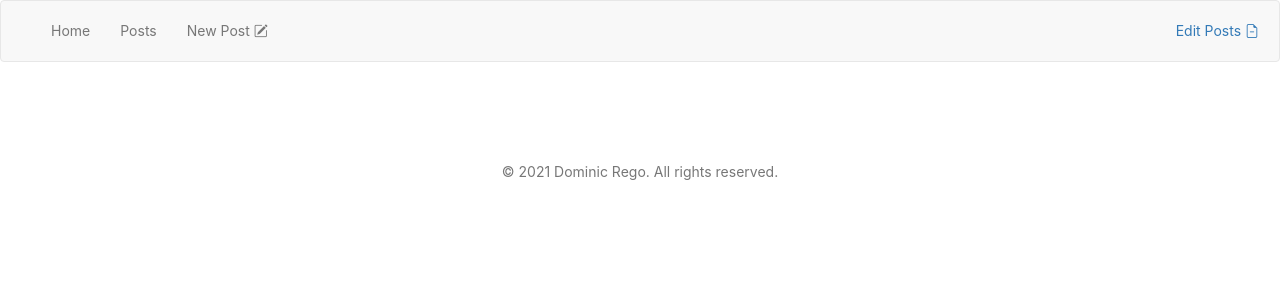
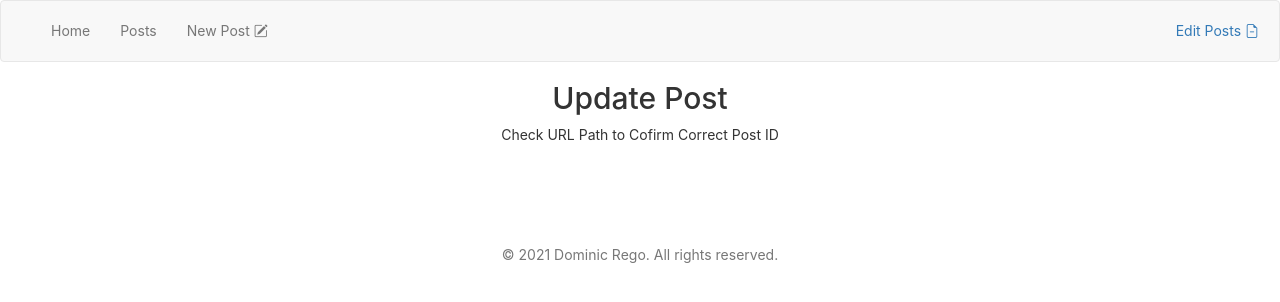
Before and after one commit to nooch-fifo/react-hooks, a React (Create React App) app: page /updatePost/1 in a window 1280 px wide. Shown: the top 302 px of the page. Built offline with nearby package versions, Linux system fonts and the light colour scheme.

Commit message:
Added Route, Component, and withRouter for UpdatePosts Redirect to Correct Post ID

```diff
--- a/src/App.js
+++ b/src/App.js
@@ -5,6 +5,7 @@ import Footer from './Components/Footer';
 import Home from './Components/Home';
 import CreatePost from './Components/CreatePost';
 import EditPosts from './Components/EditPosts';
+import UpdatePost from './Components/UpdatePost';
 import {
   BrowserRouter as Router,
   Switch,
@@ -22,6 +23,7 @@ function App() {
           <Route exact path="/posts"><BlogPosts /></Route>
           <Route exact path="/addPost"><CreatePost /></Route>
           <Route exact path="/editPosts"><EditPosts /></Route>
+          <Route exact path="/updatePost/:id"><UpdatePost /></Route>
         </Switch>
         <Footer />
       </Router>
--- a/src/Components/EditPosts.js
+++ b/src/Components/EditPosts.js
@@ -1,4 +1,5 @@
 import React from 'react';
+import { withRouter } from 'react-router-dom';
 import BlogPostsService from '../Services/BlogPostsService';
 import EditPostsService from '../Services/EditPostsService';
 
@@ -12,6 +13,7 @@ class EditPosts extends React.Component {
         }
 
         this.deleteHandler = this.deleteHandler.bind(this);
+        this.updatePost = this.updatePost.bind(this);
     }
 
     componentDidMount() {
@@ -21,6 +23,13 @@ class EditPosts extends React.Component {
                 // confirmed all posts from backend are received
                 console.log(res);
             });
+    }
+
+    updatePost(id){
+        this.props.history.push({
+            pathname: `/updatePost/${id}`,
+            state: id
+        });
     }
 
     deleteHandler(id) {
@@ -44,7 +53,7 @@ class EditPosts extends React.Component {
                                             onClick={() => this.deleteHandler(post.id)}>Delete Post</button>
                                     </div>
                                     <div className="text-right" style={{ marginTop: 5 }}>
-                                        <button className="btn btn-warning" onClick>Update Post</button>
+                                        <button className="btn btn-warning" onClick = { () => this.updatePost(post.id) }>Update Post</button>
                                     </div>
                                     <h2>{post.title}</h2>
                                     <p style={{ paddingTop: 10, paddingBottom: 10 }}>{post.postedOn}</p>
@@ -69,4 +78,4 @@ class EditPosts extends React.Component {
     }
 }
 
-export default EditPosts;
+export default withRouter(EditPosts);
--- /dev/null
+++ b/src/Components/UpdatePost.js
@@ -0,0 +1,15 @@
+import React, { Component } from 'react';
+
+class UpdatePost extends React.Component {
+
+    render(){
+        return(
+            <div>
+                <h2>Update Post</h2>
+                <h7>Check URL Path to Cofirm Correct Post ID</h7>
+            </div>
+        )
+    }
+}
+
+export default UpdatePost;
```
